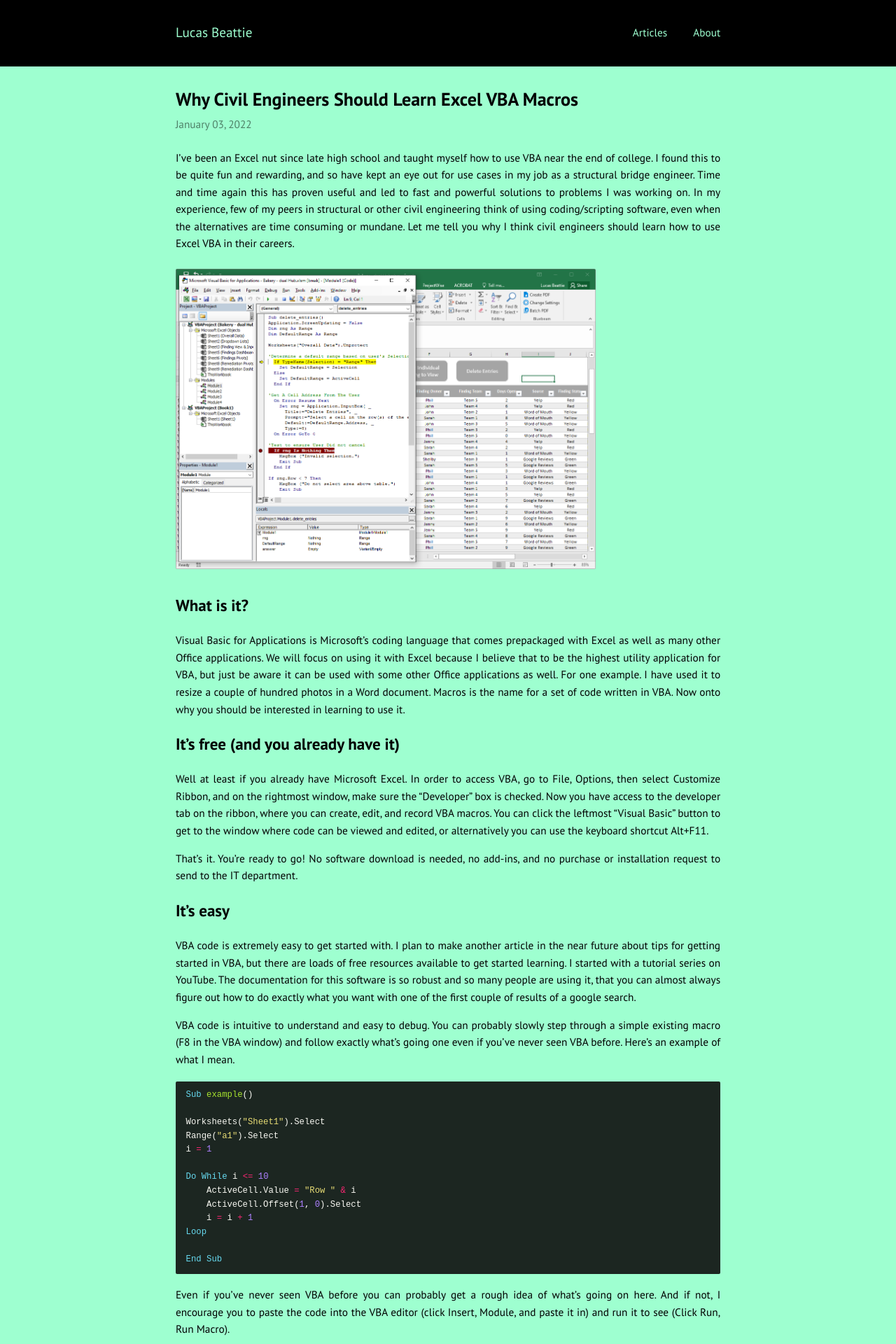
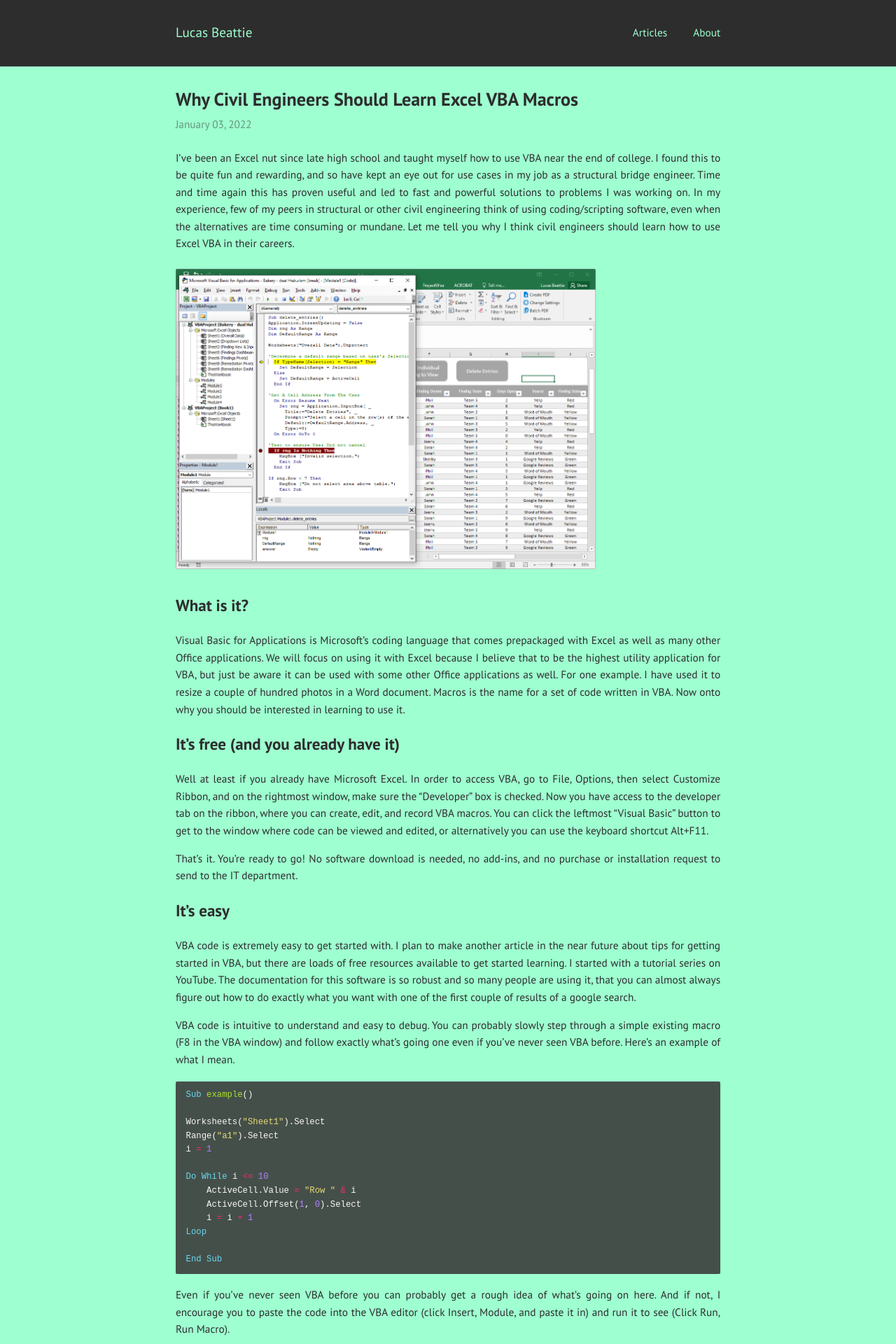
Before and after one commit to labeattie/lucasbeattiedotcom, a Jekyll site: the page built from _posts/2022-01-03-why-civil-engineers-vba.md, in a window 1280 px wide. Shown: the top 1920 px of the page at 70% size. Built offline with Jekyll 4.4.1, drawn with Linux system fonts in a browser that asks for light colours.

Commit message:
color test

```diff
--- a/_sass/index.sass
+++ b/_sass/index.sass
@@ -4,7 +4,7 @@ $font-family: "PT Sans", -apple-system, "Helvetica Neue", "Segoe UI", "Roboto",
 $heading-weight: 600 !default
 $line-height: 1.6 !default
 $link-color: #68f !default
-$dark: #000000 !default
+$dark: #2d2d2d !default
 $light: #9effd0 !default
 
 @function reduce ($percent)
```
